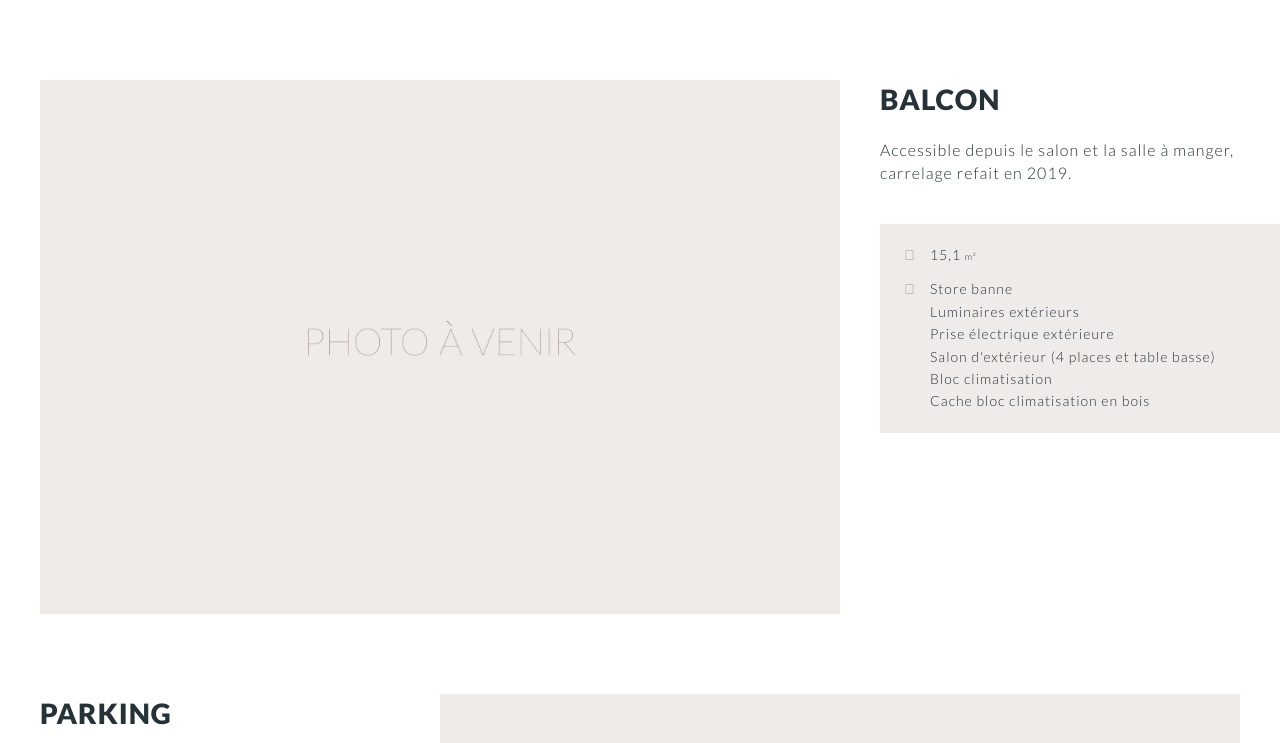
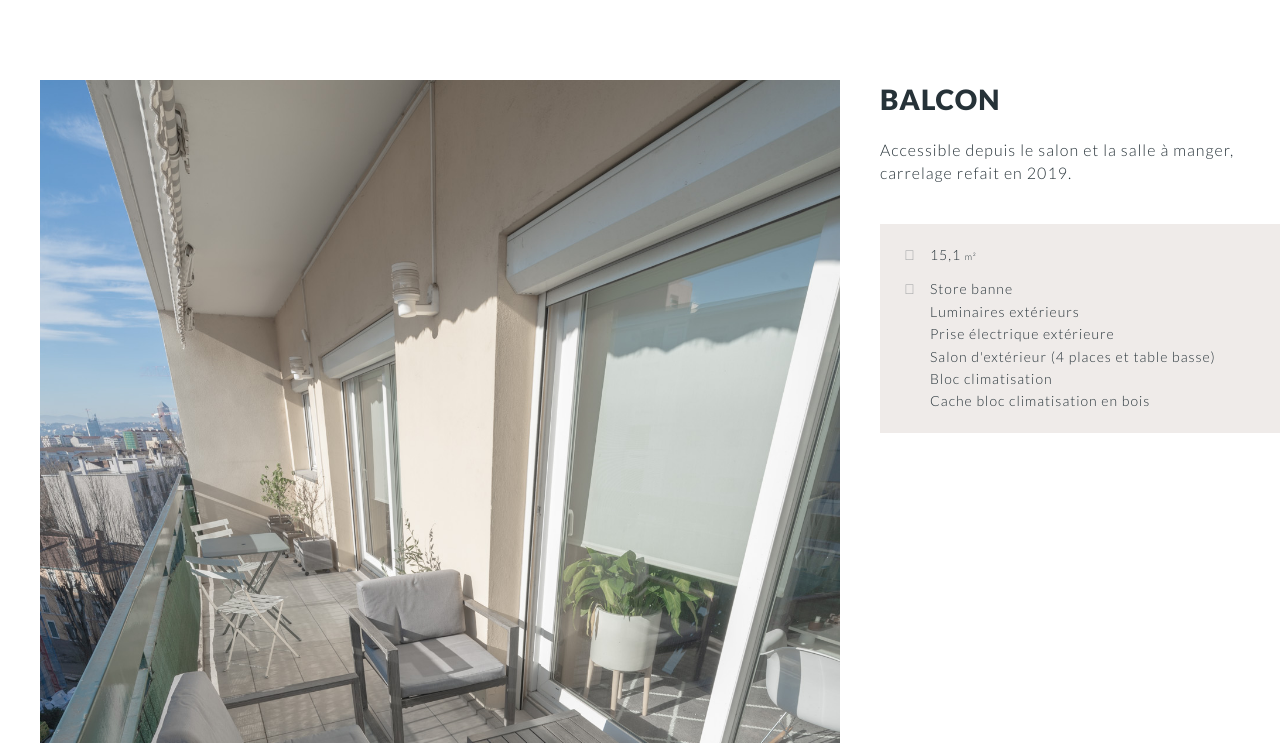
Before and after one commit to lennyrouanet/appartement-le-tolstoi, a website: page index.html in a window 1280 px wide. Shown: the part 9997-10740 px from the top of the page. Drawn offline with nearby package versions, Linux system fonts and the light colour scheme.

Commit message:
Photo balcon

```diff
--- a/index.html
+++ b/index.html
@@ -323,7 +323,7 @@
 
 			<article>
 				<figure>
-					<img src="img/photo-a-venir.jpg" alt="">
+					<img src="img/piece/balcon.jpg" alt="">
 				</figure>
 				<div class="description">
 					<h3>Balcon</h3>
```
Also changed, not shown: img/piece/balcon.jpg (added).
